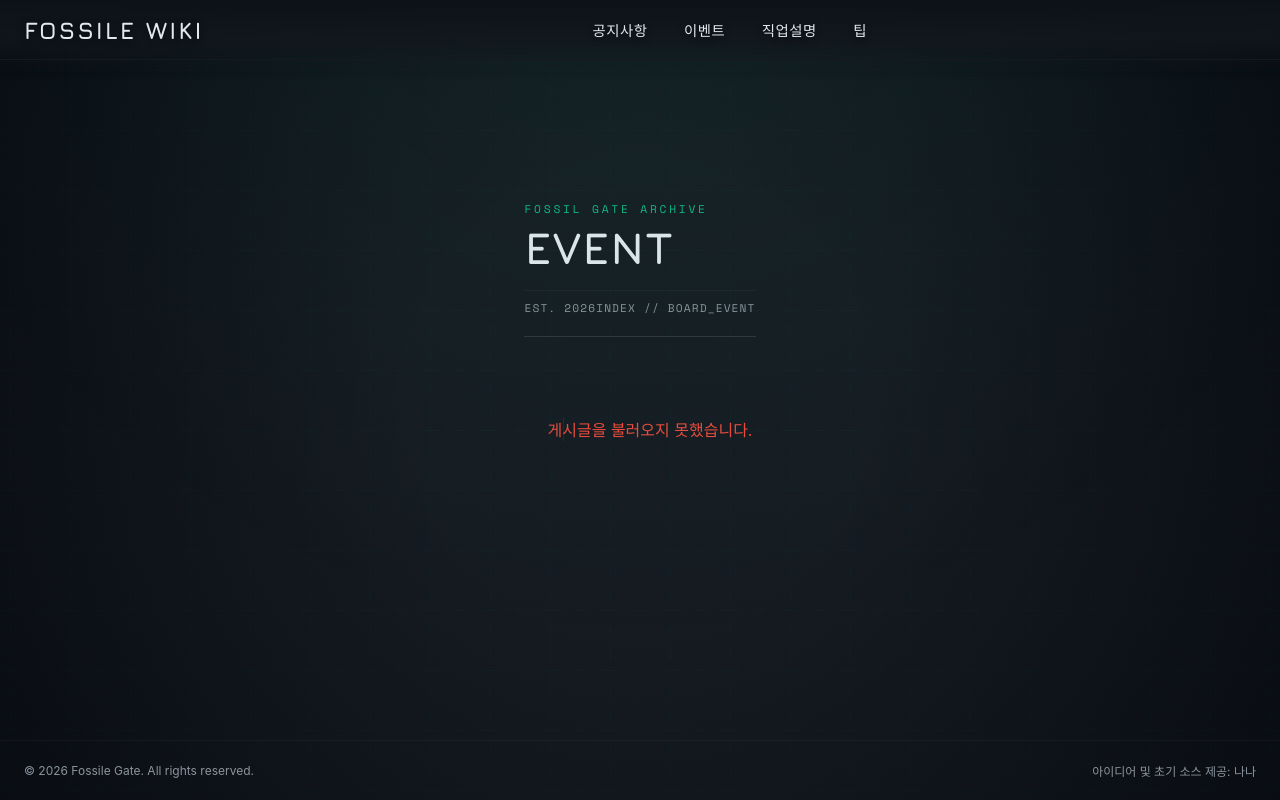
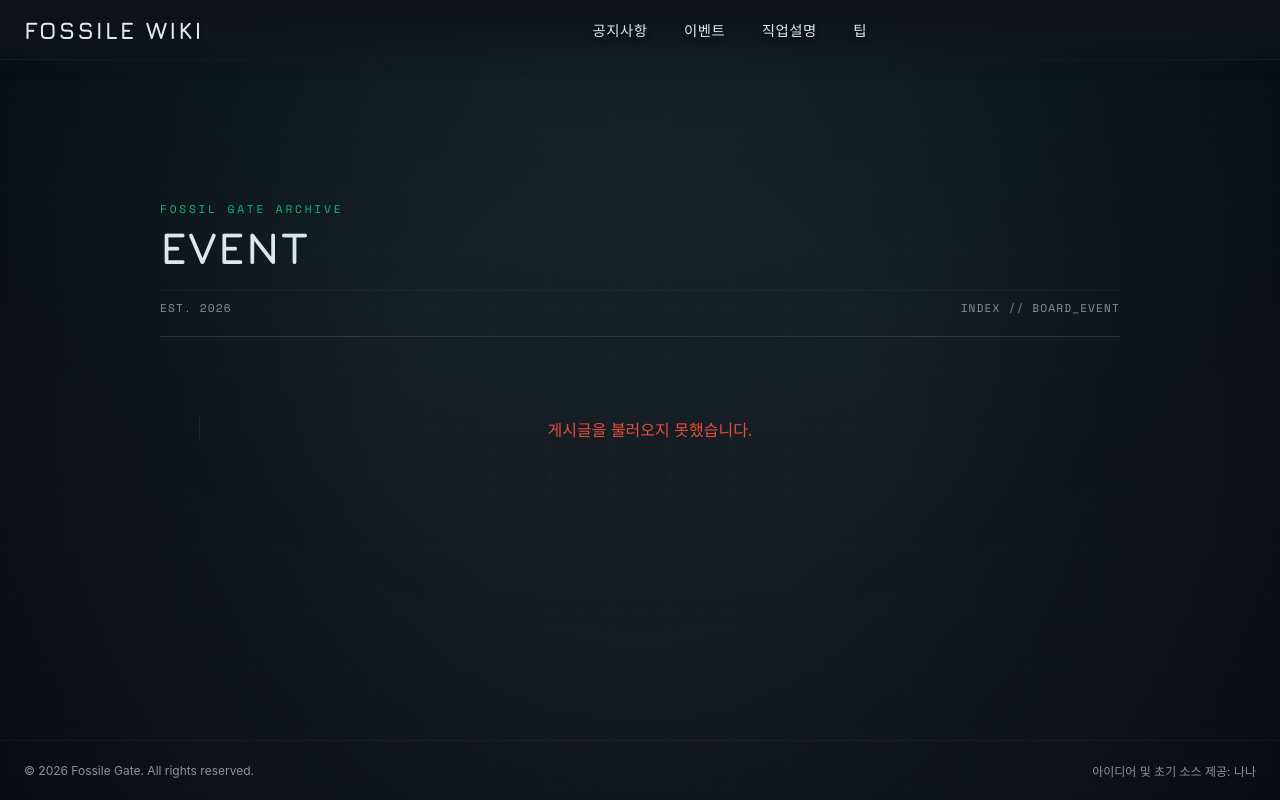
Before and after one commit to mmmphyun/rpg_sync_project, a Python web app: template src/web/templates/board.html in a window 1280 px wide. Run offline with Jinja, Linux system fonts and the light colour scheme; the template is opened without the code that fills it, so the values that code supplies are empty; some libraries are stand-ins or nearby versions; some web fonts are replaced.

Commit message:
fix(web): 공지 및 이벤트 페이지 요소 크기 설정

```diff
--- a/public/board.css
+++ b/public/board.css
@@ -4,6 +4,14 @@
 .inner-scroll { overflow-y: auto; }
 .inner-scroll::-webkit-scrollbar { width: 6px; }
 .inner-scroll::-webkit-scrollbar-thumb { background: rgba(255, 255, 255, 0.1); border-radius: 0px; }
+.content-container {
+    max-width: 1000px;
+    width: 100%;
+    margin: 0 auto;
+    padding: 40px 20px;
+    display: flex;
+    flex-direction: column;
+}
 
 body {
     overflow-y: auto !important;
--- a/src/web/templates/board.html
+++ b/src/web/templates/board.html
@@ -11,7 +11,7 @@
 {% block content %}
 <div class="header-blur-backdrop"></div>
 <div class="bg-glow"></div>
-<div class="content-container" style="max-width: 1000px; margin: 0 auto; padding: 40px 20px; display: flex; flex-direction: column;">
+<div class="content-container">
 
     <div class="editorial-header">
         <div class="editorial-title-container">
```
